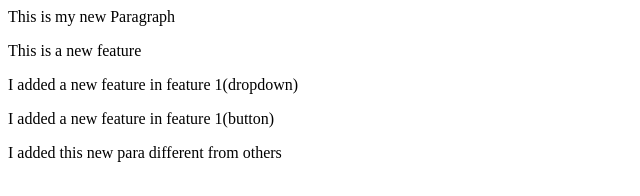
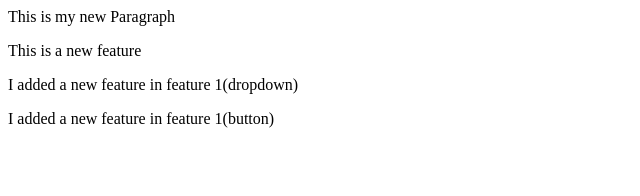
Before and after one commit to Sricheta0203/LocalRepo, a plain HTML site: page index.html in a window 1280 px wide. Shown: the whole page, without its empty margins (0-640 px from the left). Drawn offline with Linux system fonts and the light colour scheme.

Commit message:
delete feature

```diff
--- a/index.html
+++ b/index.html
@@ -2,4 +2,3 @@
 <p>This is a new feature</p>
 <p>I added a new feature in feature 1(dropdown)</p>
 <p>I added a new feature in feature 1(button)</p>
-<p>I added this new para different from others</p>
```
